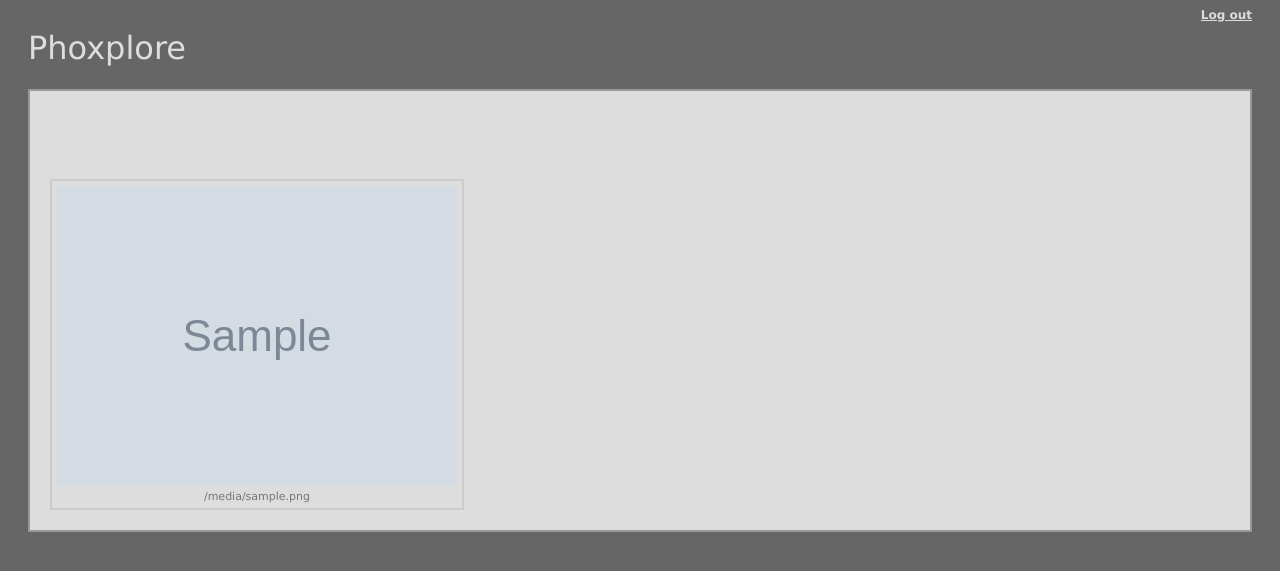
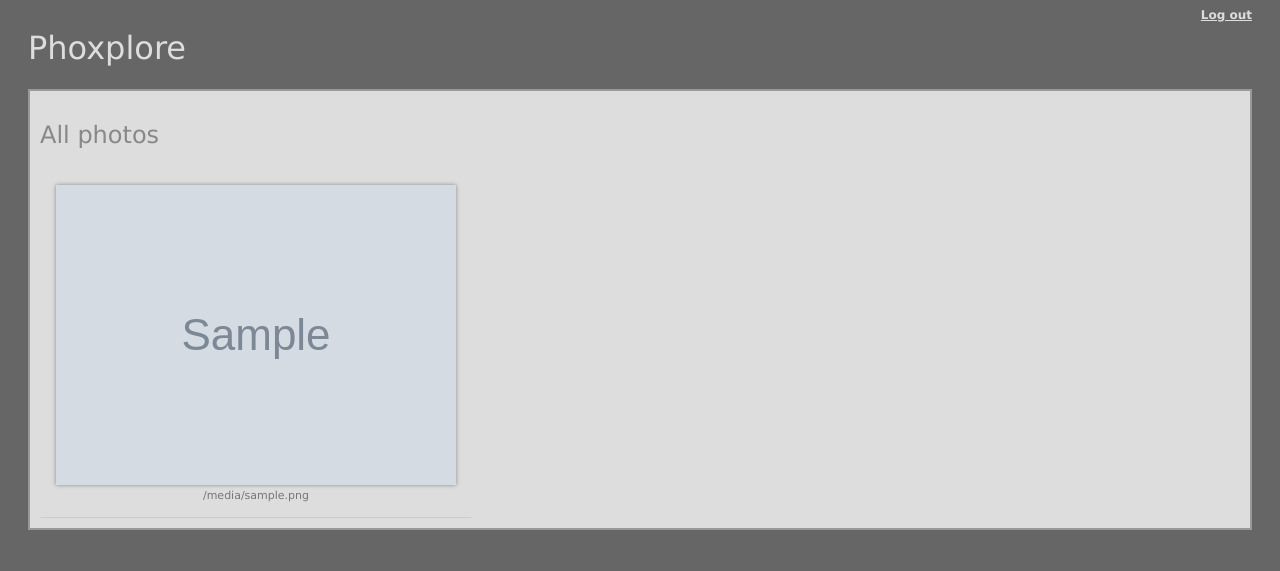
Before and after one commit to maltelenz/phoxplore, a Django app: template templates/index.html in a window 1280 px wide. Shown: the top 571 px of the page. Run offline with Django 3.2, Linux system fonts and the light colour scheme; the template is opened without the code that fills it: most values are stand-ins (such as "Sample title", 1, 10 or a date in 2020); grey boxes marked "Sample" are stand-in pictures.

Commit message:
more styling

```diff
--- a/templates/index.html
+++ b/templates/index.html
@@ -10,5 +10,4 @@
             </div>
         </a>
     {% endfor %}
-    </table>
 {% endblock %}
--- a/webxplore/static/style.css
+++ b/webxplore/static/style.css
@@ -11,7 +11,7 @@ h1 {
     float: left;
 }
 h2 {
-    color: #DDD;
+    color: #888;
     font-weight: normal;
 }
 
@@ -35,16 +35,26 @@ a {
 
 .photothumb {
     width: 210px;
-    height: 235px;
+    height: 250px;
     display: inline-table;
-    border: 2px solid #CCC;
-    padding: 5px;
-    margin: 10px;
+    border: 1px solid #DDD;
+    border-bottom: 1px solid #CCC;
+    padding: 15px;
+    margin: 0px;
     text-align: center;
     vertical-align: middle;
 }
+
+.photothumb img {
+    box-shadow: 0px 0px 4px #888;
+}
+
+.photothumb:hover img {
+    box-shadow: 0px 0px 10px #888;
+}
+
 .photothumb:hover {
-    border-color: #999;
+    border-bottom: 1px solid #999;
 }
 
 a.photolink {
@@ -58,6 +68,12 @@ a.photolink {
 
 .photoview {
     float: left;
+    margin-left: 20px;
+    margin-bottom: 20px;
+}
+
+.photoview img {
+    box-shadow: 0px 0px 7px #888;
 }
 
 .photoinfo {
```
Lines whose indentation alone changed are shown as unchanged.
